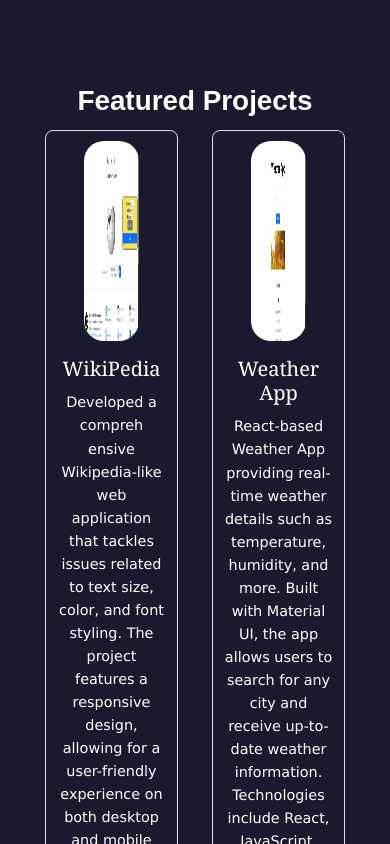
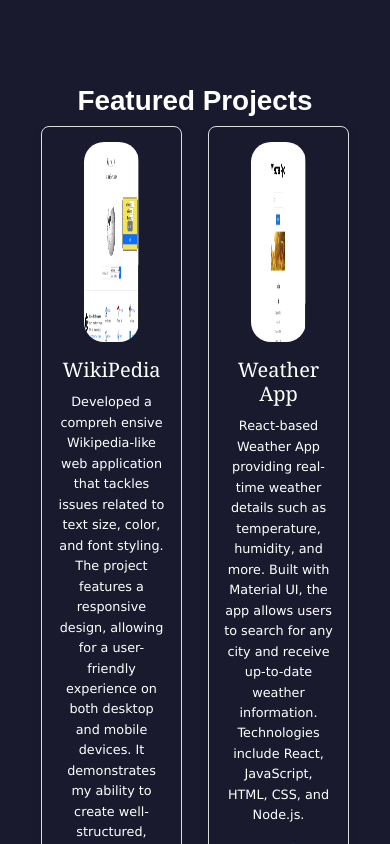
Before and after one commit to SAICSP/PortFolio, a React (Vite) app: page / in a window 390 px wide. Shown: the part 2040-2884 px from the top of the page. Built offline with nearby package versions, Linux system fonts and the light colour scheme.

Commit message:
some changes

```diff
--- a/src/Components/Projects.css
+++ b/src/Components/Projects.css
@@ -1,6 +1,5 @@
 .projects {
     background-color: #1a1a2e;
-    /* Updated background color */
     padding: 40px;
     margin-bottom: 200px;
 }
@@ -8,7 +7,6 @@
 .projects h1 {
     font-family: 'Arial', sans-serif;
     color: #fff;
-    /* Adjusted text color for better contrast */
 }
 
 .pjbox {
@@ -25,7 +23,6 @@
 .pjbox h3 {
     font-family: 'Georgia', serif;
     color: #1a1a2e;
-    /* Adjusted text color to match the background */
     font-size: 2rem;
     margin-bottom: 10px;
 }
@@ -41,7 +38,6 @@
 .pjbox h6 {
     font-family: 'Verdana', sans-serif;
     color: #1a1a2e;
-    /* Adjusted text color to match the background */
 }
 
 .pjbox a {
@@ -77,8 +73,8 @@
 
 @media (max-width: 480px) {
     .pjbox {
-        padding: 10px;
-        margin: 5px;
+        /* padding: 10px; */
+        margin: 1px;
     }
 
     .pjbox h3 {
@@ -86,12 +82,12 @@
     }
 
     .project-description {
-        font-size: 0.9rem;
+        font-size: 0.8rem;
     }
+        .pjbox img {
+            width: 100%;
+            height: auto;
+        }
 }
 
 /* Ensure images are full-width on mobile */
-.pjbox img {
-    width: 100%;
-    height: auto;
-}
```
